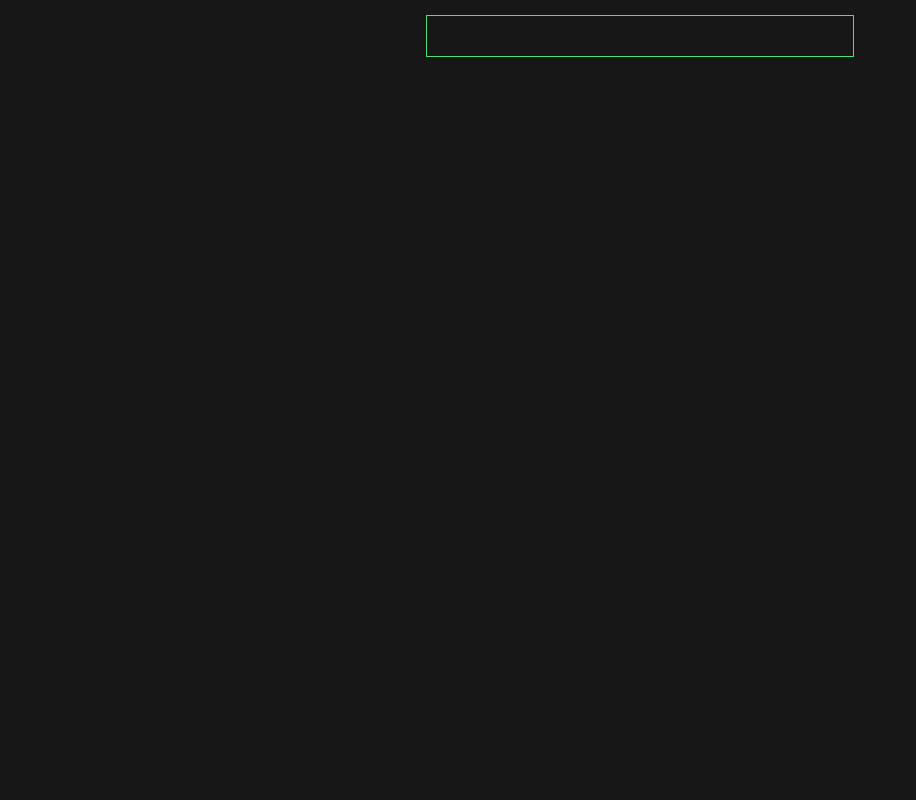
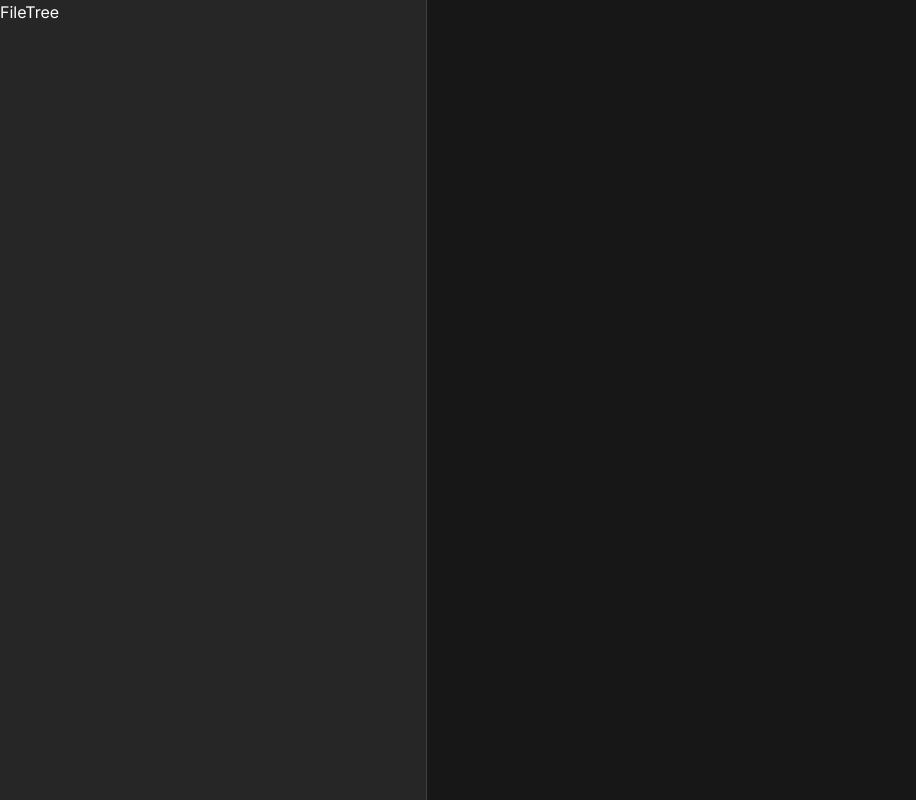
Before and after one commit to codedbyjordan/schreiben, a React (Vite) app: page / in a window 1280 px wide. Shown: the whole page, without its empty margins (0-916 px from the left). Built offline with nearby package versions, Linux system fonts and the light colour scheme.

Commit message:
file explorer placeholder stufffffffff

```diff
--- a/src/App.tsx
+++ b/src/App.tsx
@@ -1,9 +1,13 @@
-import { Editor } from "./editor";
+import { Editor } from "@/editor";
+import { FileExplorer } from "./file-explorer";
 
 export function App() {
   return (
-    <div className="font flex min-h-dvh w-full justify-center bg-neutral-900 pt-4 text-white">
-      <Editor />
+    <div className="grid min-h-dvh w-full grid-cols-3 justify-center bg-neutral-900 font-sans text-white">
+      <FileExplorer />
+      <div className="col-span-2">
+        <Editor />
+      </div>
     </div>
   );
 }
--- a/src/editor/components/Editor.tsx
+++ b/src/editor/components/Editor.tsx
@@ -10,8 +10,7 @@ export function Editor() {
         extensions={extensions}
         editorProps={{
           attributes: {
-            class:
-              "flex w-1/3 flex-col gap-1 p-2 ring-1 ring-green-400 focus:outline-none",
+            class: "flex w-full flex-col px-12 py-6 focus:outline-none",
           },
         }}
       >
--- /dev/null
+++ b/src/file-explorer/components/FileExplorer.tsx
@@ -0,0 +1,7 @@
+export function FileExplorer() {
+  return (
+    <div className="h-full w-full border-r border-r-neutral-700 bg-neutral-800">
+      FileTree
+    </div>
+  );
+}
--- /dev/null
+++ b/src/file-explorer/index.ts
@@ -0,0 +1 @@
+export { FileExplorer } from "./components/FileExplorer";
--- a/src/index.css
+++ b/src/index.css
@@ -3,25 +3,33 @@
 @tailwind utilities;
 
 .tiptap > h1 {
-  @apply text-4xl font-semibold;
+  @apply text-[28px] font-bold;
 }
 
 .tiptap > h2 {
-  @apply text-2xl font-semibold;
+  @apply text-xl font-bold;
 }
 
 .tiptap > h3 {
-  @apply text-xl font-semibold;
+  @apply text-lg font-bold;
 }
 
 .tiptap > h4 {
-  @apply text-lg font-semibold;
+  @apply font-bold;
 }
 
 .tiptap > h5 {
-  @apply font-semibold;
+  @apply text-sm font-bold;
 }
 
 .tiptap > h6 {
-  @apply text-sm font-semibold;
+  @apply text-xs font-bold;
 }
+
+.tiptap > ul {
+  @apply list-inside list-disc;
+}
+
+.tiptap > ol {
+  @apply list-inside list-decimal;
+}
--- a/tsconfig.json
+++ b/tsconfig.json
@@ -18,7 +18,11 @@
     "strict": true,
     "noUnusedLocals": true,
     "noUnusedParameters": true,
-    "noFallthroughCasesInSwitch": true
+    "noFallthroughCasesInSwitch": true,
+    "baseUrl": "./src",
+    "paths": {
+      "@/*": ["./*"]
+    }
   },
   "include": ["./src"],
   "references": [{ "path": "./tsconfig.node.json" }]
--- a/vite.config.ts
+++ b/vite.config.ts
@@ -1,4 +1,5 @@
 import { defineConfig } from "vite";
+import path from "path";
 
 export default defineConfig({
   // prevent vite from obscuring rust errors
@@ -25,4 +26,9 @@ export default defineConfig({
     // produce sourcemaps for debug builds
     sourcemap: !!process.env.TAURI_DEBUG,
   },
+  resolve: {
+    alias: {
+      "@": path.resolve(__dirname, "src"),
+    },
+  },
 });
```
